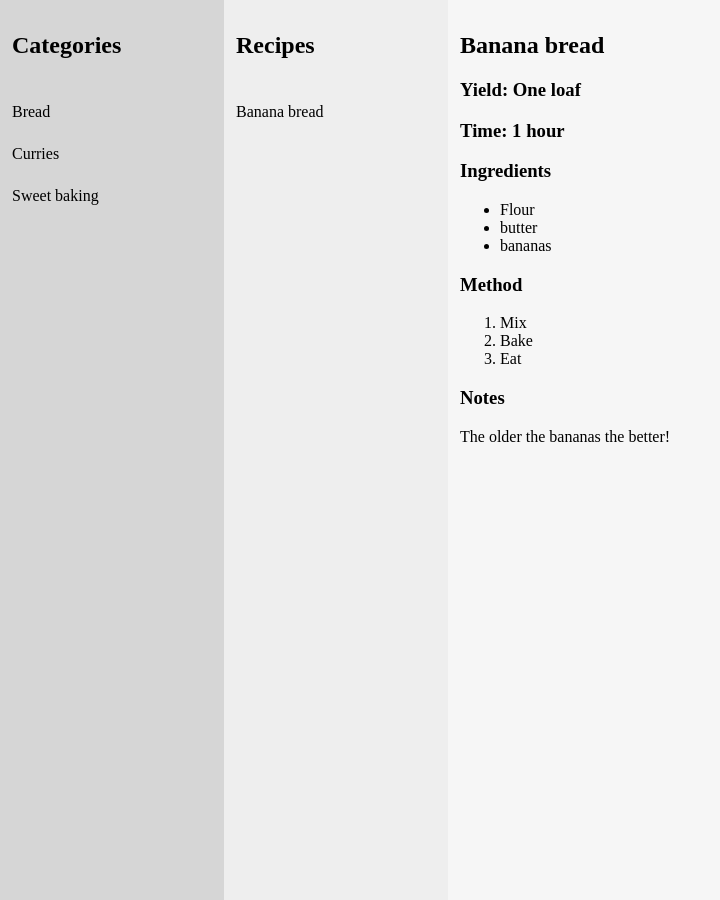
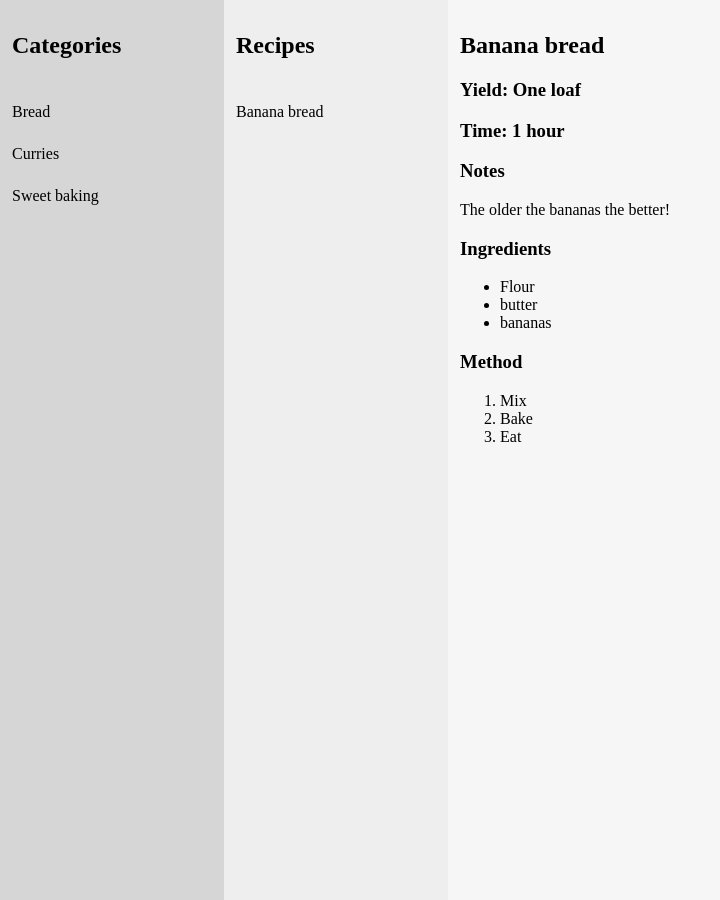
Before and after one commit to slfed/recipes, a Jekyll site: the page built from _recipes/sweet-baking/banana-bread.md, in a window 1280 px wide. Shown: the whole page, without its empty margins (0-720 px from the left). Built offline with Jekyll 4.4.1, drawn with Linux system fonts in a browser that asks for light colours.

Commit message:
Improve layout

```diff
--- a/_config.yml
+++ b/_config.yml
@@ -15,6 +15,7 @@
   - .sass-cache
   - Gemfile
   - LICENSE
+  - _recipes/template.md
 keep_files:
   - .git
 encoding: "utf-8"
--- a/_includes/style.scss
+++ b/_includes/style.scss
@@ -4,6 +4,7 @@
     margin: 0;
     height: 100vh;
     background-color: #F6F6F6;
+    overflow: hidden;
 }
 
 a {
@@ -19,14 +20,16 @@
 
 .rec-list {
     flex-basis: 14rem;
+    min-width: 14rem;
     background-color: #eeeeee;
 }
 
 .content {
-    flex-grow: 1;
-    max-width: 50%;
+    //flex-grow: 1;
+    //max-width: 50%;
     display: block;
     padding: 12px;
+    overflow: auto
 }
 
 .cat-list > a, .rec-list > a, .home, .rec-list h2 {
--- a/_layouts/category.html
+++ b/_layouts/category.html
@@ -2,7 +2,5 @@
 layout: withrecs
 ---
 
-<div class="content">
-    <h2>{{ page.title }}</h2>
-    {{ page.description }}
-</div>
+<h2>{{ page.title }}</h2>
+{{ page.description }}
--- a/_layouts/recipe.html
+++ b/_layouts/recipe.html
@@ -2,10 +2,14 @@
 layout: withrecs
 ---
 
-<div class="content">
 <h2>{{ page.title }}</h2>
 <h3>Yield: {{ page.yield }} </h3>
-    <h3>Time: {{page.time }}</h3>
+{% if page.source %}
+    <h3>Source: <a href="{{ page.source }}">click</a></h3>
+{% endif %}
+<h3>Time: {{ page.time }}</h3>
+<h3>Notes</h3>
+<p>{{ page.notes }}</p>
 <h3>Ingredients</h3>
 <ul>
     {% for i in page.ingredients %}
@@ -18,6 +22,3 @@
     <li>{{ m }}</li>
     {% endfor %}
 </ol>
-    <h3>Notes</h3>
-    <p>{{ page.notes }}</p>
-</div>
--- a/_layouts/withrecs.html
+++ b/_layouts/withrecs.html
@@ -5,9 +5,9 @@
 <div class="rec-list">
     <h2>Recipes</h2>
     {% if page.layout == "recipe" %}
-        {% assign cat = page.path | remove: '_recipes/' | split: '/' | first %}
+    {% assign cat = page.path | remove: '_recipes/' | split: '/' | first %}
     {% else %}
-        {% assign cat = page.title | downcase | replace: ' ', '-' %}
+    {% assign cat = page.title | downcase | replace: ' ', '-' %}
     {% endif %}
     {% for a in site.recipes %}
     {% assign dir = a.path | remove: '_recipes/' | split: '/' | first %}
@@ -17,4 +17,6 @@
     {% endfor %}
 </div>
 
-{{ content }}
+<div class="content">
+    {{ content }}
+</div>
```
Lines whose indentation alone changed are shown as unchanged.
